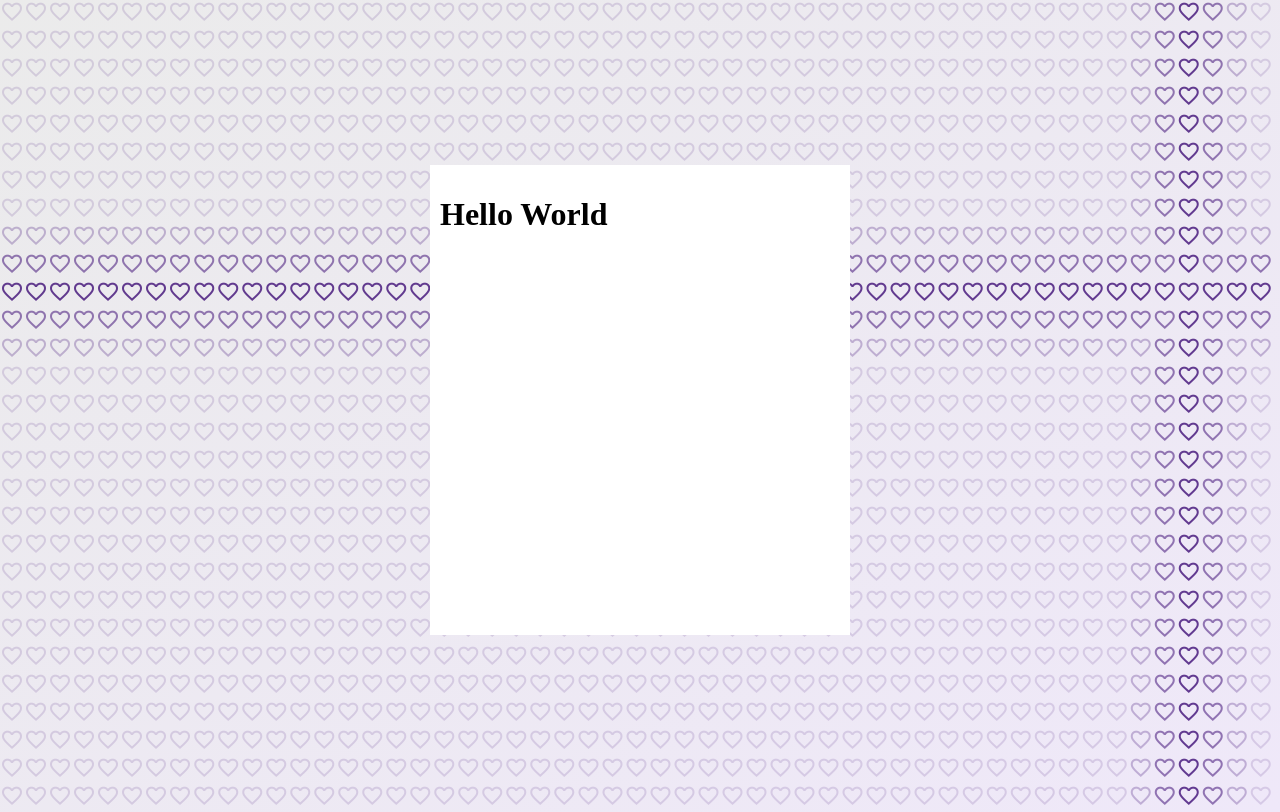
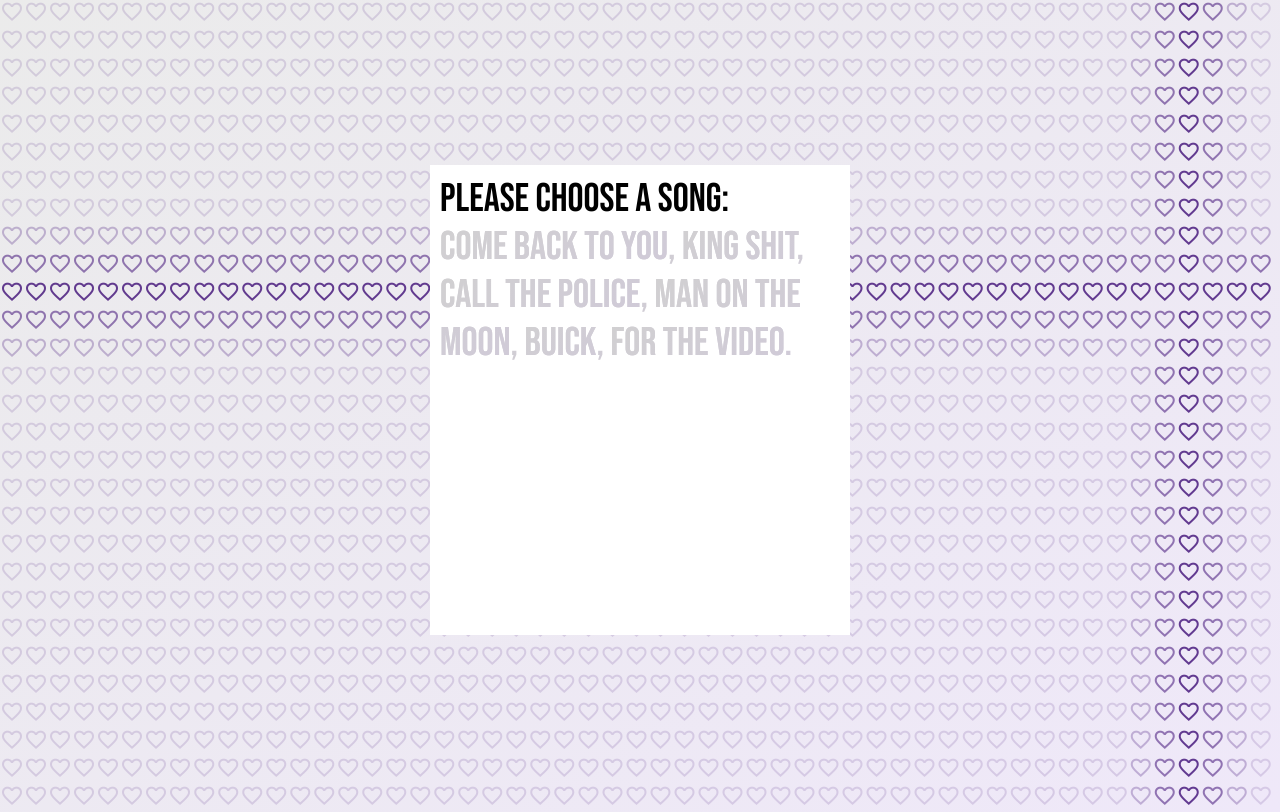
Before and after one commit to PaoloSait/my-website, a SvelteKit app: page /music in a window 1280 px wide. Built offline with nearby package versions, Linux system fonts and the light colour scheme.

Commit message:
More Changes

```diff
--- /dev/null
+++ b/src/routes/music/+layout.svelte
@@ -0,0 +1,73 @@
+<script>
+    import AnimatedBackground from "./AnimatedBackground.svelte";
+    import Controller from "./+page.svelte";
+    import { browser } from "$app/environment";
+
+    let child;
+
+
+    // Below is the code that controls the ticking for the animated background
+    let rate = 100;
+
+    // Counter variable starts at not 1 for an offset default
+    let i = 155;
+
+    function counter() {
+        i += 1;
+    }
+
+    export let isPlaying = false;
+
+    var timerObj;
+
+    export function togglePlaying() {
+        if (isPlaying) {
+            clearInterval(timerObj);
+            timerObj = null;
+        } else {
+            timerObj = setInterval(counter, rate);
+        }
+        isPlaying = !isPlaying;
+    }
+
+
+    if (browser) {
+        document.addEventListener("keydown", (e) => {
+            if (e.code === "Space") {
+                togglePlaying();
+            }
+        });
+    }
+</script>
+
+<!--
+{#if isPlaying}
+    <button
+        on:click={() => child.togglePlaying()}
+        class="material-symbols-outlined button"
+    >
+        pause
+    </button>
+{:else}
+    <button
+        on:click={() => child.togglePlaying()}
+        class="material-symbols-outlined button"
+    >
+        play_arrow
+    </button>
+{/if} -->
+
+<div class="content">
+    <slot/>
+</div>
+
+<AnimatedBackground bind:this={child} count={i}/>
+
+<style>
+    .content {
+        position: absolute;
+        width: 100%;
+        height: 100%;
+        display: flex;
+    }
+</style>
--- a/src/routes/music/+page.svelte
+++ b/src/routes/music/+page.svelte
@@ -1,73 +1,52 @@
-<script>
-    import AnimatedBackground from "./AnimatedBackground.svelte";
-    import Controller from "./Controller.svelte";
-    import { browser } from "$app/environment";
+<div class="controller">
+    <p>PLEASE CHOOSE A SONG:</p>
+    <p class="songs">
+        <a href="/music/come-back-to-you">COME BACK TO YOU</a>,
+        <a href="/music">KING SHIT</a>,
+        <a href="/music">CALL THE POLICE</a>,
+        <a href="/music">MAN ON THE MOON</a>,
+        <a href="/music">BUICK</a>,
+        <a href="/music">FOR THE VIDEO</a>.
+    </p>
+</div>
 
-    let child;
+<style>
+    @import url("https://fonts.googleapis.com/css?family=Bebas+Neue");
 
-
-    // Below is the code that controls the ticking for the animated background
-    let rate = 100;
-
-    // Counter variable starts at not 1 for an offset default
-    let i = 155;
-
-    function counter() {
-        i += 1;
+    * {
+        font-family: "Bebas Neue";
+        margin: 0px;
+        font-size: 40px;
     }
 
-    export let isPlaying = false;
-
-    var timerObj;
-
-    export function togglePlaying() {
-        if (isPlaying) {
-            clearInterval(timerObj);
-            timerObj = null;
-        } else {
-            timerObj = setInterval(counter, rate);
-        }
-        isPlaying = !isPlaying;
+    a {
+        background: linear-gradient(146deg, #d1d0d1 0%, #d0cad8 100%);
+        background-clip: text;
+        -webkit-background-clip: text;
+        -webkit-text-fill-color: transparent;
     }
 
+    a:hover {
+        background: black;
+        background-clip: text;
+        -webkit-background-clip: text;
+        -webkit-text-fill-color: transparent;
+    }
 
-    if (browser) {
-        document.addEventListener("keydown", (e) => {
-            if (e.code === "Space") {
-                togglePlaying();
-            }
-        });
+    .songs {
+        background: linear-gradient(146deg, #d1d0d1 0%, #d0cad8 100%);
+        background-clip: text;
+        -webkit-background-clip: text;
+        -webkit-text-fill-color: transparent;
     }
-</script>
 
-<!--
-{#if isPlaying}
-    <button
-        on:click={() => child.togglePlaying()}
-        class="material-symbols-outlined button"
-    >
-        pause
-    </button>
-{:else}
-    <button
-        on:click={() => child.togglePlaying()}
-        class="material-symbols-outlined button"
-    >
-        play_arrow
-    </button>
-{/if} -->
-
-<div class="content">
-    <Controller/>
-</div>
-
-<AnimatedBackground bind:this={child} count={i}/>
-
-<style>
-    .content {
-        position: absolute;
-        width: 100%;
-        height: 100%;
-        display: flex;
+    .controller {
+        width: 400px;
+        height: 450px;
+        padding: 10px;
+        background-color: white;
+        position: relative;
+        margin: auto;
+        box-shadow: 0px 0px 0px 0px rgba(0, 0, 0, 0.15);
     }
 </style>
--- a/src/routes/music/AnimatedBackground.svelte
+++ b/src/routes/music/AnimatedBackground.svelte
@@ -1,3 +1,5 @@
+<!-- This is a component which animates the a background of lovehearts. The 'count' controls which axis are emphasised. -->
+
 <script>
     export let count = 1;
 
@@ -20,25 +22,36 @@
     function opacity(x, y, x_count, y_count, i) {
         if (x == i % x_count || y == i % y_count) {
             return 0.75;
-        } else if (Math.abs(x - (i % x_count)) == 1 || Math.abs(y - (i % y_count)) == 1) {
+        } else if (
+            Math.abs(x - (i % x_count)) == 1 ||
+            Math.abs(y - (i % y_count)) == 1
+        ) {
             return 0.5;
-        } else if (Math.abs(x - (i % x_count)) == 2 || Math.abs(y - (i % y_count)) == 2) {
+        } else if (
+            Math.abs(x - (i % x_count)) == 2 ||
+            Math.abs(y - (i % y_count)) == 2
+        ) {
             return 0.25;
         }
     }
-
 </script>
 
 <svelte:window bind:innerWidth={width} bind:innerHeight={height} />
 
-<body>
+<body class="no-scroll">
     <div class="col">
         {#each Array(yCount(height)) as _, ind (ind)}
             <div>
                 {#each Array(xCount(width)) as _, index (index)}
                     <span
                         class="material-symbols-outlined button, heart"
-                        style:opacity={opacity(index, ind, xCount(width), yCount(height), count)}
+                        style:opacity={opacity(
+                            index,
+                            ind,
+                            xCount(width),
+                            yCount(height),
+                            count
+                        )}
                     >
                         favorite
                     </span>
@@ -49,7 +62,7 @@
 </body>
 
 <style>
-    body {
+    .no-scroll {
         overflow: hidden;
         position: relative;
         z-index: -1;
--- /dev/null
+++ b/src/routes/music/[slug]/+page.js
@@ -0,0 +1,5 @@
+export function load({ params }) {
+    return {
+        title: params.slug
+    }
+}
--- a/src/routes/music/Controller.svelte
+++ b/src/routes/music/[slug]/+page.svelte
@@ -1,7 +1,9 @@
+<script>
+    export let data
+</script>
+
 <div class="controller">
-    <h1>
-        Hello World
-    </h1>
+    <h1>{data.title}</h1>
 </div>
 
 <style>
--- a/tsconfig.json
+++ b/tsconfig.json
@@ -1,7 +1,7 @@
 {
 	"extends": "./.svelte-kit/tsconfig.json",
 	"compilerOptions": {
-		"allowJs": true,
+		// "allowJs": true,
 		"checkJs": false,
 		"esModuleInterop": true,
 		"forceConsistentCasingInFileNames": true,
```
